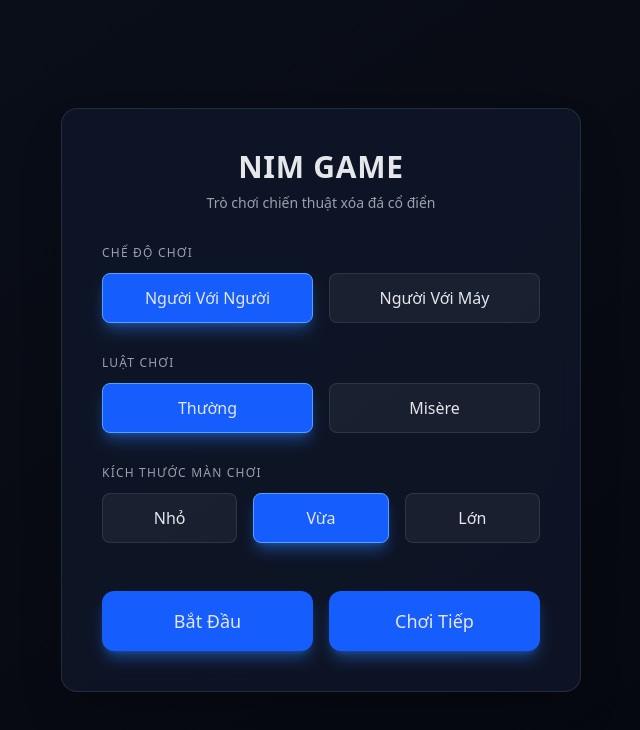
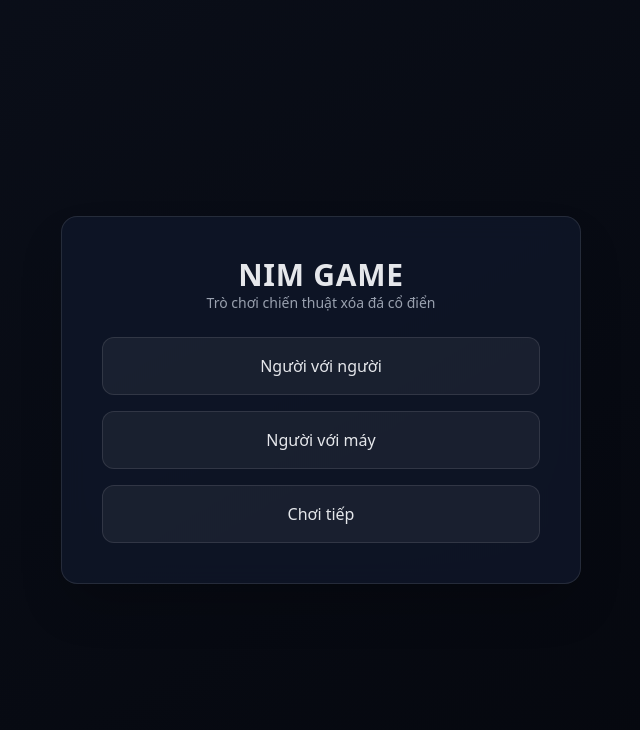
Before and after one commit to ThBinh2812/nim-game-app, a Vue app: page / in a window 1280 px wide. Shown: the top 730 px of the page, without its empty margins (319-959 px from the left). Built offline with nearby package versions, Linux system fonts and the light colour scheme; the HTML template or start-up script is replaced by a standard one.

Commit message:
refactor/menu

```diff
--- a/src/views/Menu.vue
+++ b/src/views/Menu.vue
@@ -1,101 +1,104 @@
 <template>
-  <div
-    class="min-h-screen bg-gradient-to-br from-[#0b0f1a] to-[#05070d] text-gray-200 flex items-center justify-center"
-  >
-    <div
-      class="w-[520px] bg-[#0f172a]/80 backdrop-blur-md border border-white/10 rounded-2xl p-10 shadow-2xl space-y-8"
-    >
+  <div class="min-h-screen bg-gradient-to-br from-[#0b0f1a] to-[#05070d] flex items-center justify-center text-gray-200">
+
+    <div class="w-[520px] bg-[#0f172a]/80 backdrop-blur-md border border-white/10 rounded-2xl p-10 shadow-2xl overflow-hidden">
+
       <!-- TITLE -->
-
-      <div class="text-center space-y-2">
+      <div class="text-center mb-6">
         <h1 class="text-3xl font-semibold tracking-wide">NIM GAME</h1>
-
         <p class="text-gray-400 text-sm">Trò chơi chiến thuật xóa đá cổ điển</p>
       </div>
 
-      <!-- MODE SELECT -->
+      <transition name="slide-fade" mode="out-in">
 
-      <div class="space-y-3">
-        <h2 class="text-xs tracking-widest text-gray-400">CHẾ ĐỘ CHƠI</h2>
+        <!-- ================= MAIN ================= -->
+        <div v-if="step === 'MAIN'" key="main" class="space-y-4">
 
-        <div class="grid grid-cols-2 gap-4">
-          <button @click="mode = 'PVP'" :class="modeButton('PVP')">
-            Người Với Người
+          <button @click="goPVP" class="menuBtn">
+            Người với người
           </button>
 
-          <button @click="mode = 'PVE'" :class="modeButton('PVE')">
-            Người Với Máy
+          <button @click="goPVE" class="menuBtn">
+            Người với máy
           </button>
+
+          <button @click="continueGame" class="menuBtn">
+            Chơi tiếp
+          </button>
+
+        </div>
+
+        <!-- ================= PVP ================= -->
+        <div v-else-if="step === 'PVP'" key="pvp" class="space-y-6">
+
+          <!-- RULE -->
+          <div>
+            <h2 class="title">LUẬT CHƠI</h2>
+            <div class="grid grid-cols-2 gap-4 mt-2">
+              <button @click="rule = 'NORMAL'" :class="stoneBtn(rule === 'NORMAL')">Thường</button>
+              <button @click="rule = 'MISERE'" :class="stoneBtn(rule === 'MISERE')">Misère</button>
             </div>
           </div>
 
-      <!-- RULE SELECT -->
-
-      <div class="space-y-3">
-        <h2 class="text-xs tracking-widest text-gray-400">LUẬT CHƠI</h2>
-
-        <div class="grid grid-cols-2 gap-4">
-          <button @click="rule = 'NORMAL'" :class="ruleButton('NORMAL')">
-            Thường
-          </button>
-
-          <button @click="rule = 'MISERE'" :class="ruleButton('MISERE')">
-            Misère
-          </button>
+          <!-- SIZE -->
+          <div>
+            <h2 class="title">KÍCH THƯỚC MÀN CHƠI</h2>
+            <div class="grid grid-cols-3 gap-4 mt-2">
+              <button @click="size = 'SMALL'" :class="stoneBtn(size === 'SMALL')">Nhỏ</button>
+              <button @click="size = 'MEDIUM'" :class="stoneBtn(size === 'MEDIUM')">Vừa</button>
+              <button @click="size = 'LARGE'" :class="stoneBtn(size === 'LARGE')">Lớn</button>
             </div>
           </div>
 
-      <!-- AI SELECT -->
+          <!-- ACTION -->
+          <div class="grid grid-cols-2 gap-4 pt-4">
+            <button @click="startGame('PVP')" class="menuBtn">Bắt đầu</button>
+            <button @click="back" class="menuBtn">Trở lại</button>
+          </div>
 
-      <div v-if="mode === 'PVE'" class="space-y-3">
-        <h2 class="text-xs tracking-widest text-gray-400">Độ khó AI</h2>
+        </div>
 
-        <div class="grid grid-cols-2 gap-4">
-          <button @click="ai = 'EASY'" :class="aiButton('EASY')">Dễ</button>
+        <!-- ================= PVE ================= -->
+        <div v-else key="pve" class="space-y-6">
 
-          <button @click="ai = 'HARD'" :class="aiButton('HARD')">Khó</button>
+          <!-- RULE -->
+          <div>
+            <h2 class="title">LUẬT CHƠI</h2>
+            <div class="grid grid-cols-2 gap-4 mt-2">
+              <button @click="rule = 'NORMAL'" :class="stoneBtn(rule === 'NORMAL')">Thường</button>
+              <button @click="rule = 'MISERE'" :class="stoneBtn(rule === 'MISERE')">Misère</button>
             </div>
           </div>
 
-      <!-- SIZE SELECT -->
-
-      <div class="space-y-3">
-        <h2 class="text-xs tracking-widest text-gray-400">KÍCH THƯỚC MÀN CHƠI</h2>
-
-        <div class="grid grid-cols-3 gap-4">
-          <button @click="size = 'SMALL'" :class="sizeButton('SMALL')">
-            Nhỏ
-          </button>
-
-          <button @click="size = 'MEDIUM'" :class="sizeButton('MEDIUM')">
-            Vừa
-          </button>
-
-          <button @click="size = 'LARGE'" :class="sizeButton('LARGE')">
-            Lớn
-          </button>
+          <!-- AI -->
+          <div>
+            <h2 class="title">ĐỘ KHÓ</h2>
+            <div class="grid grid-cols-2 gap-4 mt-2">
+              <button @click="ai = 'EASY'" :class="stoneBtn(ai === 'EASY')">Dễ</button>
+              <button @click="ai = 'HARD'" :class="stoneBtn(ai === 'HARD')">Khó</button>
             </div>
           </div>
 
-      <!-- ACTION BUTTONS -->
+          <!-- SIZE -->
+          <div>
+            <h2 class="title">KÍCH THƯỚC MÀN CHƠI</h2>
+            <div class="grid grid-cols-3 gap-4 mt-2">
+              <button @click="size = 'SMALL'" :class="stoneBtn(size === 'SMALL')">Nhỏ</button>
+              <button @click="size = 'MEDIUM'" :class="stoneBtn(size === 'MEDIUM')">Vừa</button>
+              <button @click="size = 'LARGE'" :class="stoneBtn(size === 'LARGE')">Lớn</button>
+            </div>
+          </div>
 
-      <div class="pt-4 grid grid-cols-2 gap-4">
-
-        <button
-          @click="startGame"
-          class="py-4 rounded-xl bg-blue-600 hover:bg-blue-500 shadow-lg shadow-blue-500/40 text-lg font-medium transition hover:shadow-blue-400/80 hover:shadow-xl"
-        >
-          Bắt Đầu
-        </button>
-
-        <button
-          @click="continueGame"
-          class="py-4 rounded-xl bg-blue-600 hover:bg-blue-500 shadow-lg shadow-blue-500/40 text-lg font-medium transition hover:shadow-blue-400/80 hover:shadow-xl"
-        >
-          Chơi Tiếp
-        </button>
+          <!-- ACTION -->
+          <div class="grid grid-cols-2 gap-4 pt-4">
+            <button @click="startGame('PVE')" class="menuBtn">Bắt đầu</button>
+            <button @click="back" class="menuBtn">Trở lại</button>
+          </div>
 
         </div>
+
+      </transition>
+
     </div>
   </div>
 </template>
@@ -105,45 +108,89 @@ import { ref } from "vue";
 
 const emit = defineEmits(["startGame", "continueGame"]);
 
-const mode = ref("PVP");
+const step = ref("MAIN");
+const size = ref("MEDIUM");
+const ai = ref("HARD");
 const rule = ref("NORMAL");
-const ai = ref("HARD");
-const size = ref("MEDIUM");
 
-function startGame() {
+// NAV
+function goPVP() {
+  step.value = "PVP";
+}
+
+function goPVE() {
+  step.value = "PVE";
+}
+
+function back() {
+  step.value = "MAIN";
+}
+
+// ACTION
+function startGame(mode) {
   emit("startGame", {
-    mode: mode.value,
+    mode,
+    size: size.value,
+    ai: ai.value,
     rule: rule.value,
-    ai: ai.value,
-    size: size.value,
   });
 }
 
-function continueGame(){
+function continueGame() {
   emit("continueGame");
 }
 
-function modeButton(value) {
-  return mode.value === value
-    ? "py-3 rounded-lg bg-blue-600 border border-blue-400 shadow-lg shadow-blue-500/40 transition hover:shadow-blue-400/80"
-    : "py-3 rounded-lg bg-white/5 hover:bg-white/10 border border-white/10 transition hover:shadow-lg hover:shadow-blue-500/20";
+// STYLE stone
+function stoneBtn(active) {
+  return `
+    py-3 rounded-xl border transition-all duration-200
+    ${active
+      ? "border-blue-400 bg-blue-500/20 shadow-md shadow-blue-500/30 scale-105"
+      : "border-white/20 bg-white/5 hover:bg-blue-500/10 hover:scale-105"}
+  `;
+}
+</script>
+
+<style scoped>
+.menuBtn {
+  width: 100%;
+  padding: 1rem;
+  border-radius: 0.75rem;
+  border: 1px solid rgba(255,255,255,0.1);
+  background: rgba(255,255,255,0.05);
+  transition: all 0.2s;
 }
 
-function sizeButton(value) {
-  return size.value === value
-    ? "py-3 rounded-lg bg-blue-600 border border-blue-400 shadow-lg shadow-blue-500/40 transition hover:shadow-blue-400/80"
-    : "py-3 rounded-lg bg-white/5 hover:bg-white/10 border border-white/10 transition hover:shadow-lg hover:shadow-blue-500/20";
+.menuBtn:hover {
+  background: rgba(255,255,255,0.1);
+  transform: scale(1.05);
 }
 
-function ruleButton(value) {
-  return rule.value === value
-    ? "py-3 rounded-lg bg-blue-600 border border-blue-400 shadow-lg shadow-blue-500/40 transition hover:shadow-blue-400/80"
-    : "py-3 rounded-lg bg-white/5 hover:bg-white/10 border border-white/10 transition hover:shadow-lg hover:shadow-blue-500/20";
+.menuBtn:active {
+  transform: scale(0.95);
 }
 
-function aiButton(value) {
-  return ai.value === value
-    ? "py-3 rounded-lg bg-blue-600 border border-blue-400 shadow-lg shadow-blue-500/40 transition hover:shadow-blue-400/80"
-    : "py-3 rounded-lg bg-white/5 hover:bg-white/10 border border-white/10 transition hover:shadow-lg hover:shadow-blue-500/20";
+/* animation */
+.slide-fade-enter-active {
+  transition: all 0.35s ease;
 }
-</script>
+.slide-fade-leave-active {
+  transition: all 0.25s ease;
+  position: absolute;
+  width: 100%;
+}
+.slide-fade-enter-from {
+  opacity: 0;
+  transform: translateX(40px);
+}
+.slide-fade-leave-to {
+  opacity: 0;
+  transform: translateX(-40px);
+}
+
+.title {
+  font-size: 12px;
+  letter-spacing: 2px;
+  color: #9ca3af;
+}
+</style>
--- a/src/views/NimGame.vue
+++ b/src/views/NimGame.vue
@@ -11,7 +11,9 @@
 
         <div class="space-y-2">
           <PlayerCard
-            :name="props.gameMode === 'PVP' ? 'Người chơi 1' : 'Người chơi (Bạn)'"
+            :name="
+              props.gameMode === 'PVP' ? 'Người chơi 1' : 'Người chơi (Bạn)'
+            "
             :status="currentPlayer === 1 ? 'ĐANG CHƠI' : 'CHỜ ĐẾN LƯỢT'"
             :active="currentPlayer === 1"
           />
@@ -87,6 +89,7 @@
 
     <!-- WINNER POPUP -->
 
+    <transition name="popup-fade">
       <div
         v-if="winner"
         class="absolute inset-0 flex items-center justify-center bg-black/70 backdrop-blur-sm"
@@ -125,6 +128,7 @@
           </div>
         </div>
       </div>
+    </transition>
 
     <!-- EXIT CONFIRM POPUP -->
 
@@ -153,12 +157,12 @@
             @click="exitWithoutSave"
             class="px-5 py-2 rounded-lg bg-red-600 hover:bg-red-500"
           >
-            Không Lưu
+            Không
           </button>
 
           <button
             @click="showExitConfirm = false"
-            class="px-5 py-2 rounded-lg bg-white/5 border border-white/10"
+            class="px-5 py-2 rounded-lg bg-white/5 border border-white/10 hover:bg-white/10"
           >
             Hủy
           </button>
@@ -182,7 +186,7 @@ import {
   aiMoveTurnMisereHard,
 } from "@/store/startGame.js";
 import { watch } from "vue";
-// test
+
 /* GAME STATE */
 const emit = defineEmits(["goMenu"]);
 const props = defineProps({
@@ -368,4 +372,28 @@ function exitWithoutSave() {
   opacity: 0;
   transform: translateY(-20px) scale(0.8);
 }
+
+/* Winner pop-up style */
+.popup-fade-enter-active {
+  transition: all 0.35s ease;
+}
+
+.popup-fade-leave-active {
+  transition: all 0.25s ease;
+}
+
+.popup-fade-enter-from {
+  opacity: 0;
+  transform: scale(0.9);
+}
+
+.popup-fade-enter-to {
+  opacity: 1;
+  transform: scale(1);
+}
+
+.popup-fade-leave-to {
+  opacity: 0;
+  transform: scale(0.9);
+}
 </style>
```
Lines whose indentation alone changed are shown as unchanged.
